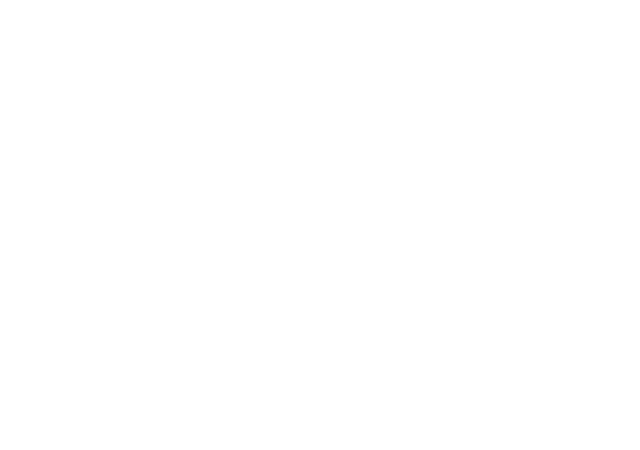
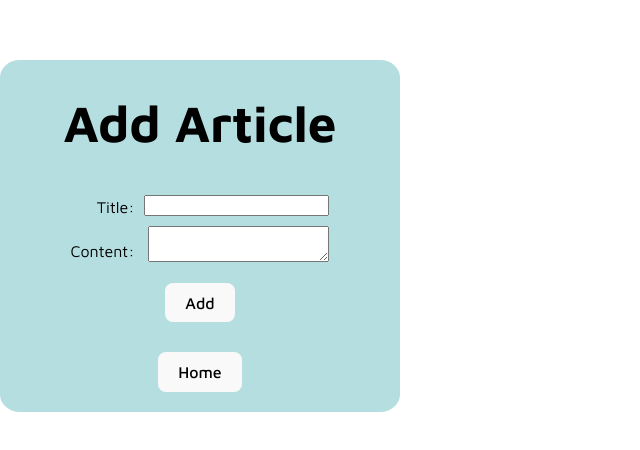
Before and after one commit to BebeCartal/BdeWeb, a React (Vite) app in the folder appReact/: page /articles/add in a window 1280 px wide. Shown: the part 164-614 px from the top of the page, without its empty margins (0-640 px from the left). Built offline with nearby package versions, Linux system fonts and the light colour scheme.

Commit message:
Add article fonctionne

```diff
--- a/appReact/src/App.jsx
+++ b/appReact/src/App.jsx
@@ -7,10 +7,9 @@ import { useCategoryStore } from './store/categoryStore';
 import {useUserStore} from './store/userStore';
 
 function App() {
-	let idu;
 	const { posts, setPosts } = usePostStore();
 	const { categories, setCategories } = useCategoryStore();
-	const { userToken, userConnect, setUserToken, setConnect } = useUserStore();
+	const { userToken, userConnect, role, setUserToken, setConnect } = useUserStore();
 	const [SearchTerm, setSearchTerm] = useState("");
 
 	//console.log(userToken);
@@ -59,6 +58,7 @@ function App() {
 				<input type="text" placeholder="search" onChange={handleSearchTerm} />
 				{userToken !== "" ? <button onClick={Disconnect}>Disconnect</button> : <Link to={`/login`}><button>Sign In</button></Link>}
 				{userToken !== "" ? <Link to={`/users/${userConnect}`}><button>account</button></Link> : <Link to={`/register`}><button>Sign Up</button></Link>}
+				{role !== 1 ? <p></p> : <Link to={`/articles/add`}><button>Add Article</button></Link>}
 			</header>
 			<h1>Les articles</h1>
 
--- /dev/null
+++ b/appReact/src/component/AddArticle.jsx
@@ -0,0 +1,53 @@
+import { useState, useEffect } from 'react';
+import '../App.css';
+import { Link } from 'react-router-dom';
+
+function AddArt() {
+
+	async function handleSubmit(event) {
+		event.preventDefault()
+		const title = event.target.elements.titleInput.value
+		const content = event.target.elements.contentInput.value
+
+		const addArticle = await fetch('http://localhost:3000/articles/', {
+			method :"POST",
+			headers: {
+				'Content-Type': 'application/json',
+				'authorization' : 'bearer eyJhbGciOiJIUzI1NiIsInR5cCI6IkpXVCJ9.eyJpZFUiOjEsIm1haWwiOiJtaWxvQGhvdG1haWwuZnIiLCJyb2xlIjoxLCJpYXQiOjE2NzA1MzEyMzUsImV4cCI6MTcwMjA4ODgzNX0.hFsjpS_joetTIXp-c1RU9N9MH6-JXNxRtFYf6YQ8EqU'
+			  },
+			body: JSON.stringify({
+				titre: title,
+				texte: content
+			})
+
+		}).then(response => response.text())
+        alert(addArticle);
+	}
+
+    return (
+
+		<div className='root'>
+
+            <form onSubmit={handleSubmit}>
+
+            <h1> Add Article </h1>
+                <div className='cote'>
+                    <div className='test'>
+                        <label>Title:</label>
+                        <label>Content: </label>
+
+                    </div>
+
+                    <div className='test'>
+                        <input type="text" name="title" id="titleInput" required />
+                        <textarea type="text" name="content" id="contentInput" required />
+                    </div>
+                </div>
+                <button type="submit">Add</button>
+                <Link to={`/`}><button>Home</button></Link>
+            </form>
+
+        </div>
+	);
+}
+export default AddArt
--- a/appReact/src/component/Login.jsx
+++ b/appReact/src/component/Login.jsx
@@ -4,7 +4,7 @@ import { Link } from 'react-router-dom';
 import {useUserStore} from '../store/userStore';
 
 function Login() {
-    const { userToken, userConnect, setUserToken, setConnect } = useUserStore();
+    const { userToken, userConnect, role, setUserToken, setConnect, setRole } = useUserStore();
     const [isSubmitted, setIsSubmitted] = useState(false);
 
 	async function handleSubmit(event) {
@@ -26,7 +26,8 @@ function Login() {
 		}).then(response => response.json())
 
 			setUserToken(login.accessToken);
-			setConnect(login.user.idU)
+			setConnect(login.user.idU);
+			setRole(login.user.role)
 
 
 		if (login.hasOwnProperty('accessToken')) {
--- a/appReact/src/store/userStore.js
+++ b/appReact/src/store/userStore.js
@@ -4,7 +4,9 @@ export const useUserStore = create((set) => ({
 	userToken: '',
 	users: [],
 	userConnect: '',
+	role: '',
 	setUserToken: (userToken) => set((state) => ({ userToken: userToken })),
 	setUsers: (users) => set((state) => ({ users: users })),
 	setConnect: (userConnect) => set((state) =>({userConnect: userConnect})),
+	setRole: (role) => set((state) =>({role: role})),
 }));
```
Also changed, not shown: appReact/src/main.jsx (+15 -9 lines), 1 other file (tests, documents, lock files or other folders).
